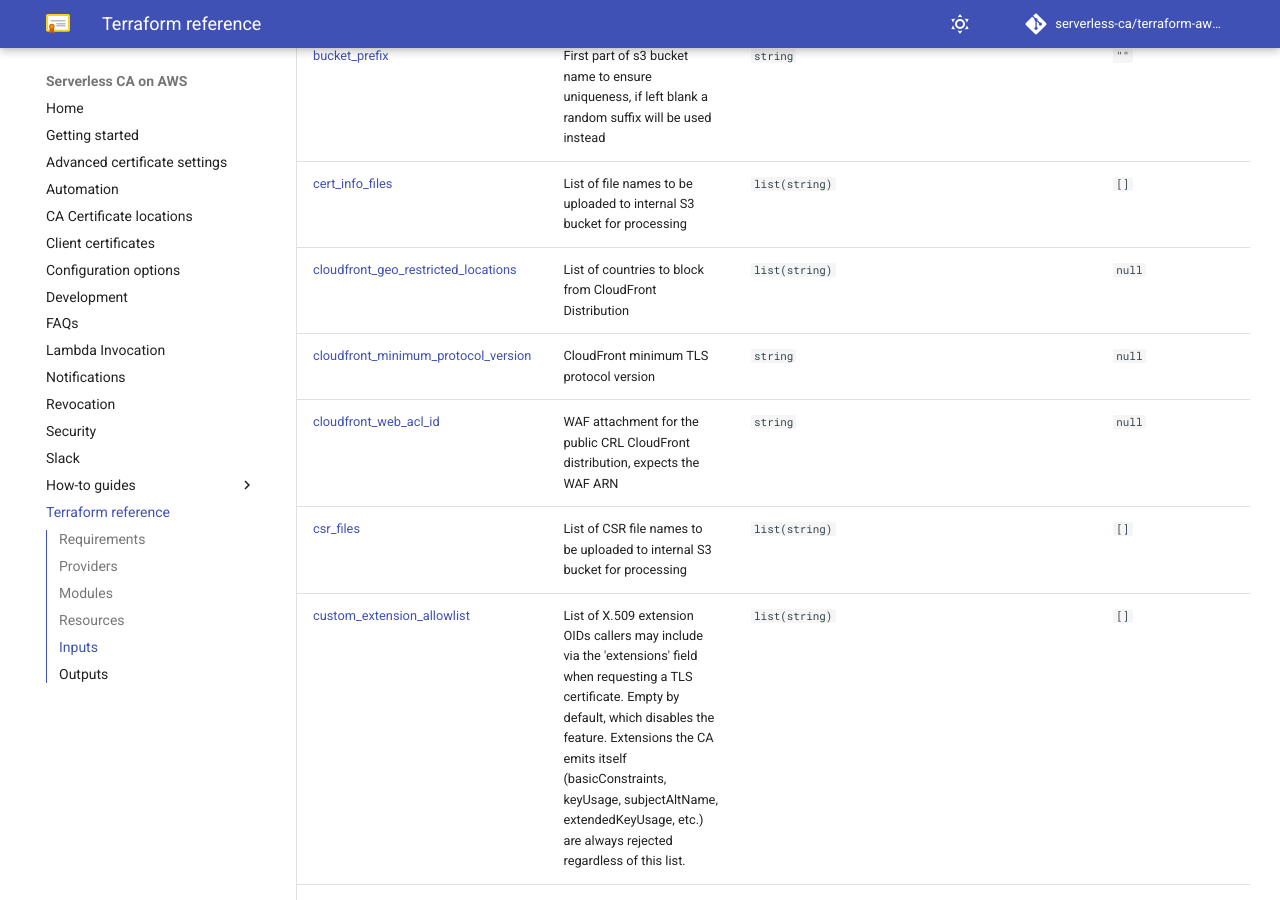
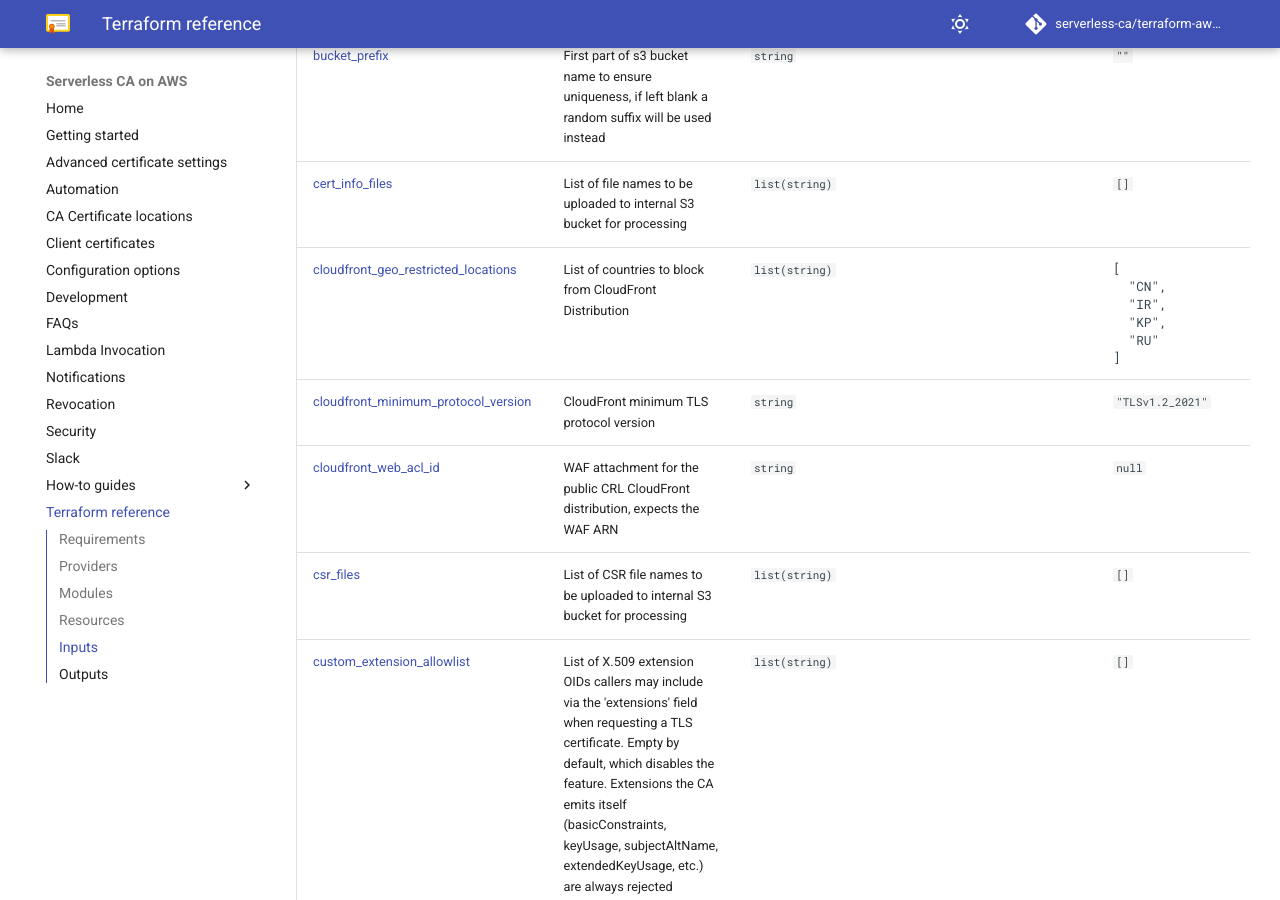
Before and after one commit to serverless-ca/terraform-aws-ca, an MkDocs documentation site: the page built from docs/reference.md, in a window 1280 px wide and 900 px high, scrolled down 2915 px. Built offline with MkDocs 1.6.1 and Material for MkDocs 9.7.7, drawn with Linux system fonts in a browser that asks for light colours; comment, search, counter and statistics services are not loaded.

Commit message:
terraform-docs: automated action

```diff
--- a/docs/reference.md
+++ b/docs/reference.md
@@ -64,8 +64,8 @@
 | <a name="input_bucket_key_enabled"></a> [bucket\_key\_enabled](#input\_bucket\_key\_enabled) | Whether or not to use Amazon S3 Bucket Keys for SSE-KMS | `bool` | `false` | no |
 | <a name="input_bucket_prefix"></a> [bucket\_prefix](#input\_bucket\_prefix) | First part of s3 bucket name to ensure uniqueness, if left blank a random suffix will be used instead | `string` | `""` | no |
 | <a name="input_cert_info_files"></a> [cert\_info\_files](#input\_cert\_info\_files) | List of file names to be uploaded to internal S3 bucket for processing | `list(string)` | `[]` | no |
-| <a name="input_cloudfront_geo_restricted_locations"></a> [cloudfront\_geo\_restricted\_locations](#input\_cloudfront\_geo\_restricted\_locations) | List of countries to block from CloudFront Distribution | `list(string)` | `null` | no |
-| <a name="input_cloudfront_minimum_protocol_version"></a> [cloudfront\_minimum\_protocol\_version](#input\_cloudfront\_minimum\_protocol\_version) | CloudFront minimum TLS protocol version | `string` | `null` | no |
+| <a name="input_cloudfront_geo_restricted_locations"></a> [cloudfront\_geo\_restricted\_locations](#input\_cloudfront\_geo\_restricted\_locations) | List of countries to block from CloudFront Distribution | `list(string)` | <pre>[<br/>  "CN",<br/>  "IR",<br/>  "KP",<br/>  "RU"<br/>]</pre> | no |
+| <a name="input_cloudfront_minimum_protocol_version"></a> [cloudfront\_minimum\_protocol\_version](#input\_cloudfront\_minimum\_protocol\_version) | CloudFront minimum TLS protocol version | `string` | `"TLSv1.2_2021"` | no |
 | <a name="input_cloudfront_web_acl_id"></a> [cloudfront\_web\_acl\_id](#input\_cloudfront\_web\_acl\_id) | WAF attachment for the public CRL CloudFront distribution, expects the WAF ARN | `string` | `null` | no |
 | <a name="input_csr_files"></a> [csr\_files](#input\_csr\_files) | List of CSR file names to be uploaded to internal S3 bucket for processing | `list(string)` | `[]` | no |
 | <a name="input_custom_extension_allowlist"></a> [custom\_extension\_allowlist](#input\_custom\_extension\_allowlist) | List of X.509 extension OIDs callers may include via the 'extensions' field when requesting a TLS certificate. Empty by default, which disables the feature. Extensions the CA emits itself (basicConstraints, keyUsage, subjectAltName, extendedKeyUsage, etc.) are always rejected regardless of this list. | `list(string)` | `[]` | no |
```
